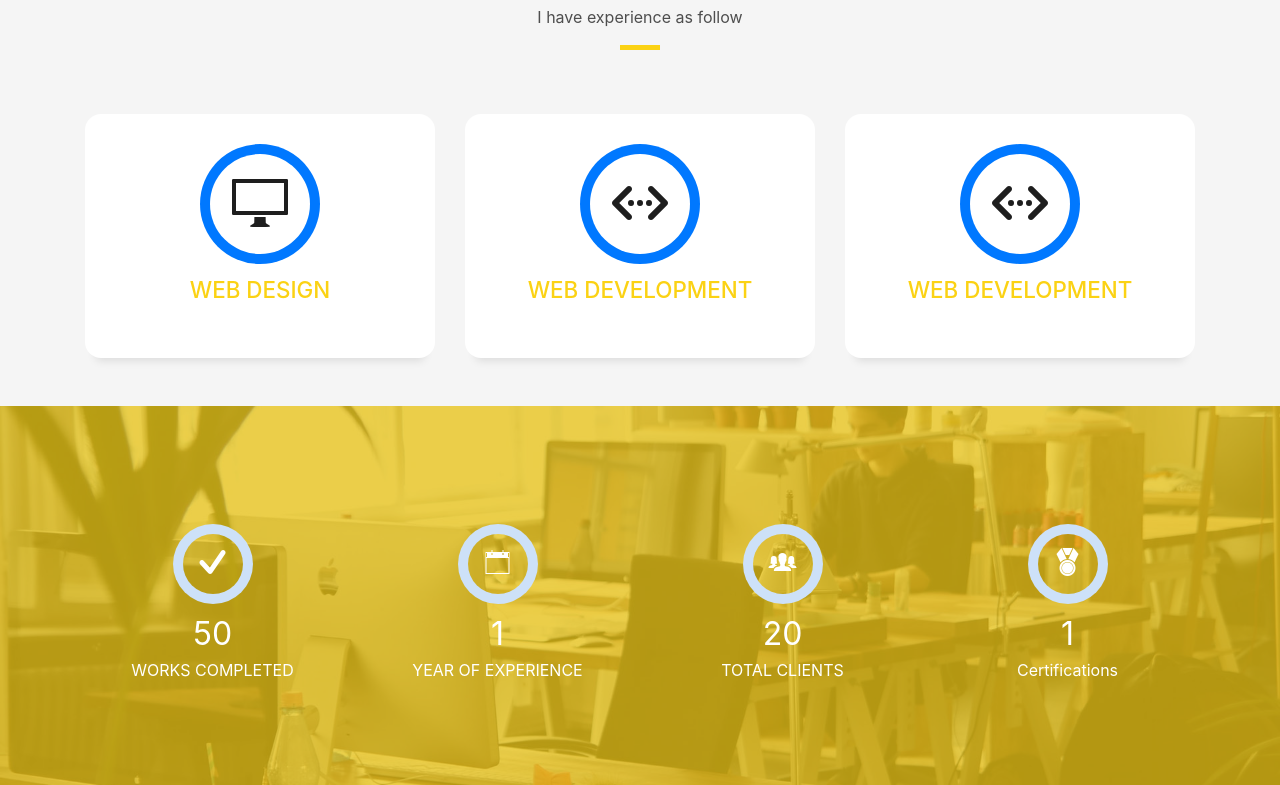
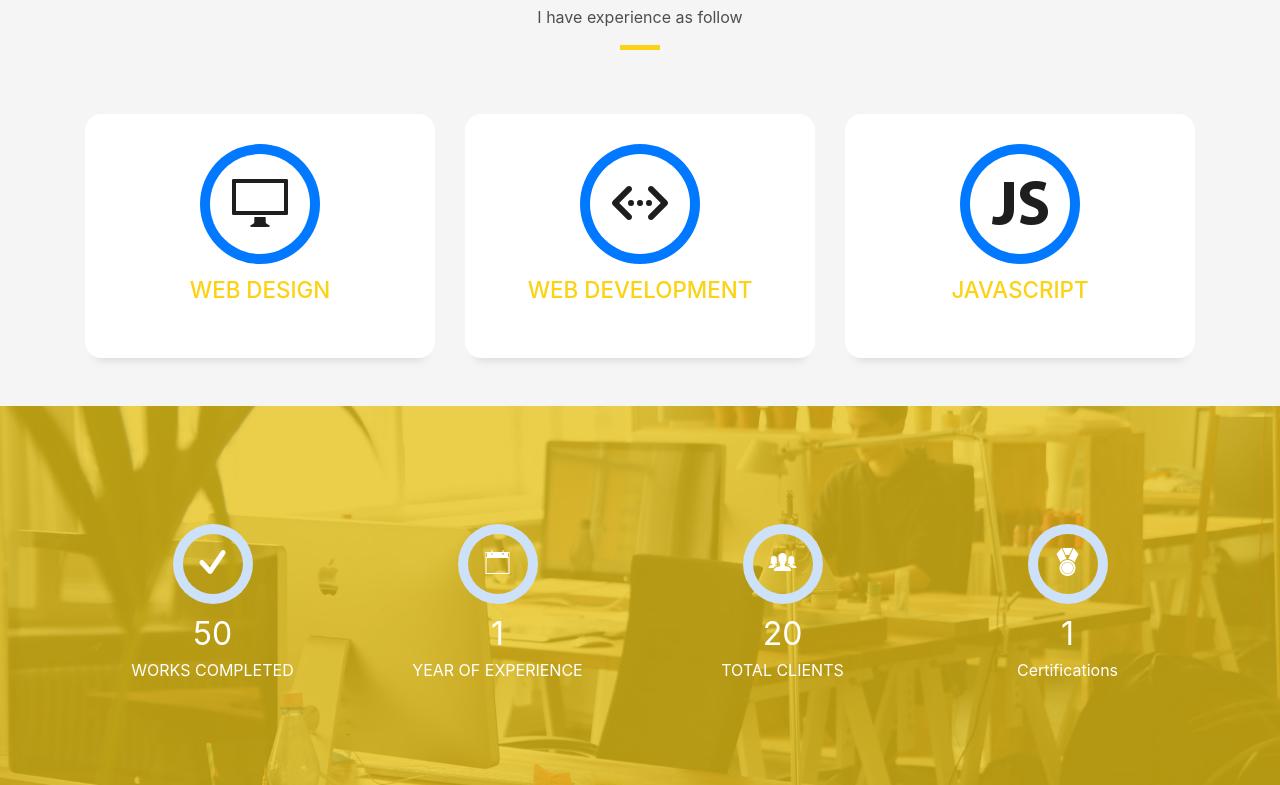
Before and after one commit to hAmZa586/portfolio, a plain HTML site: page index.html in a window 1280 px wide. Shown: the part 1868-2653 px from the top of the page. Drawn offline with nearby package versions, Linux system fonts and the light colour scheme; a script that the page names is missing; files whose address does not match are found by name; a web font is replaced by a local one.

Commit message:
Update index.html

```diff
--- a/index.html
+++ b/index.html
@@ -207,10 +207,10 @@
          <div class="col-md-4">
             <div class="service-box">
               <div class="service-ico">
-                <span class="ico-circle"><i class="ion-code-working"></i></span>
+                <span class="ico-circle"><i class="ion-social-javascript"></i></span>
               </div>
               <div class="service-content">
-                <h2 class="s-title">Web Development</h2>
+                <h2 class="s-title">Javascript</h2>
               </div>
             </div>
           </div>
```
